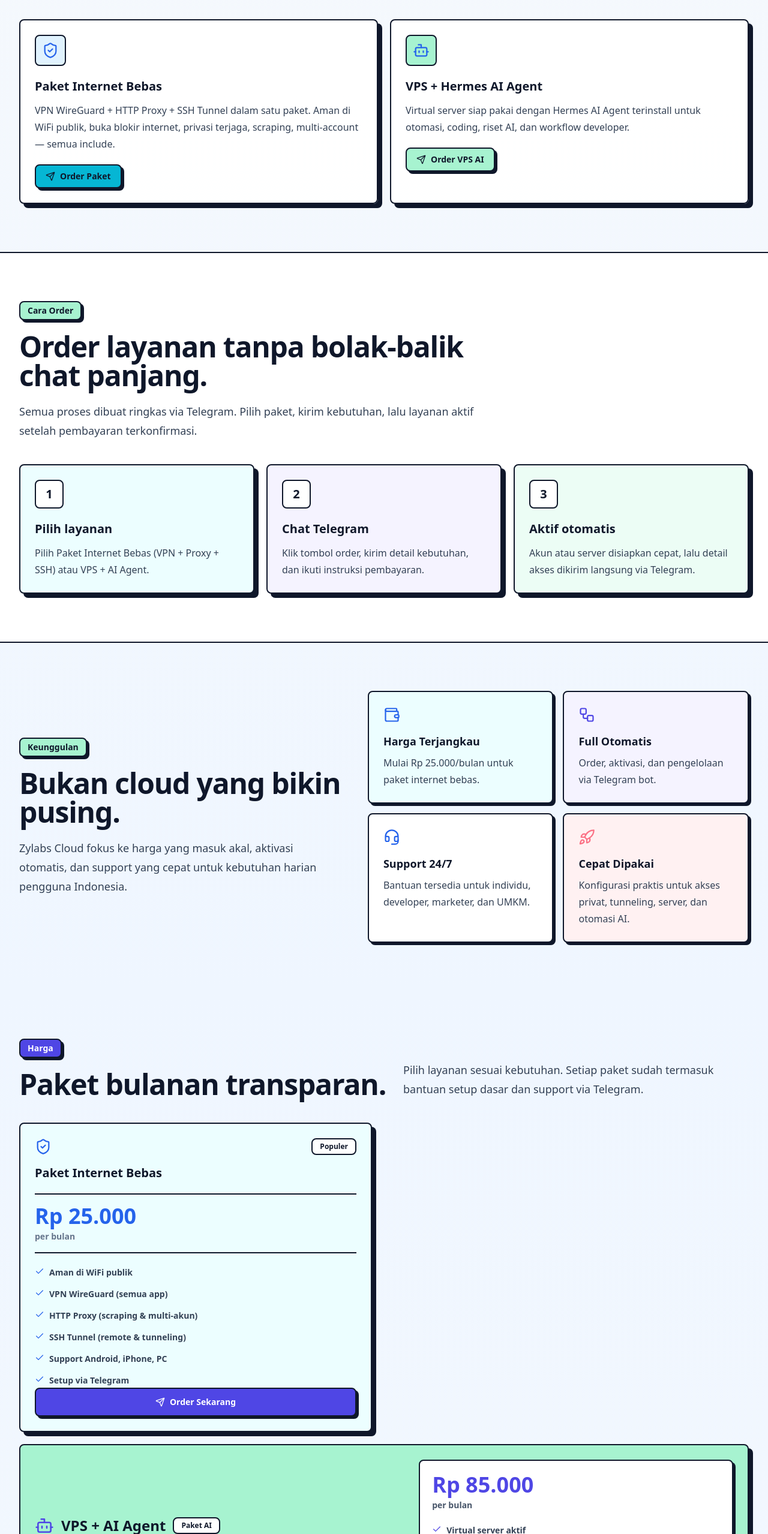
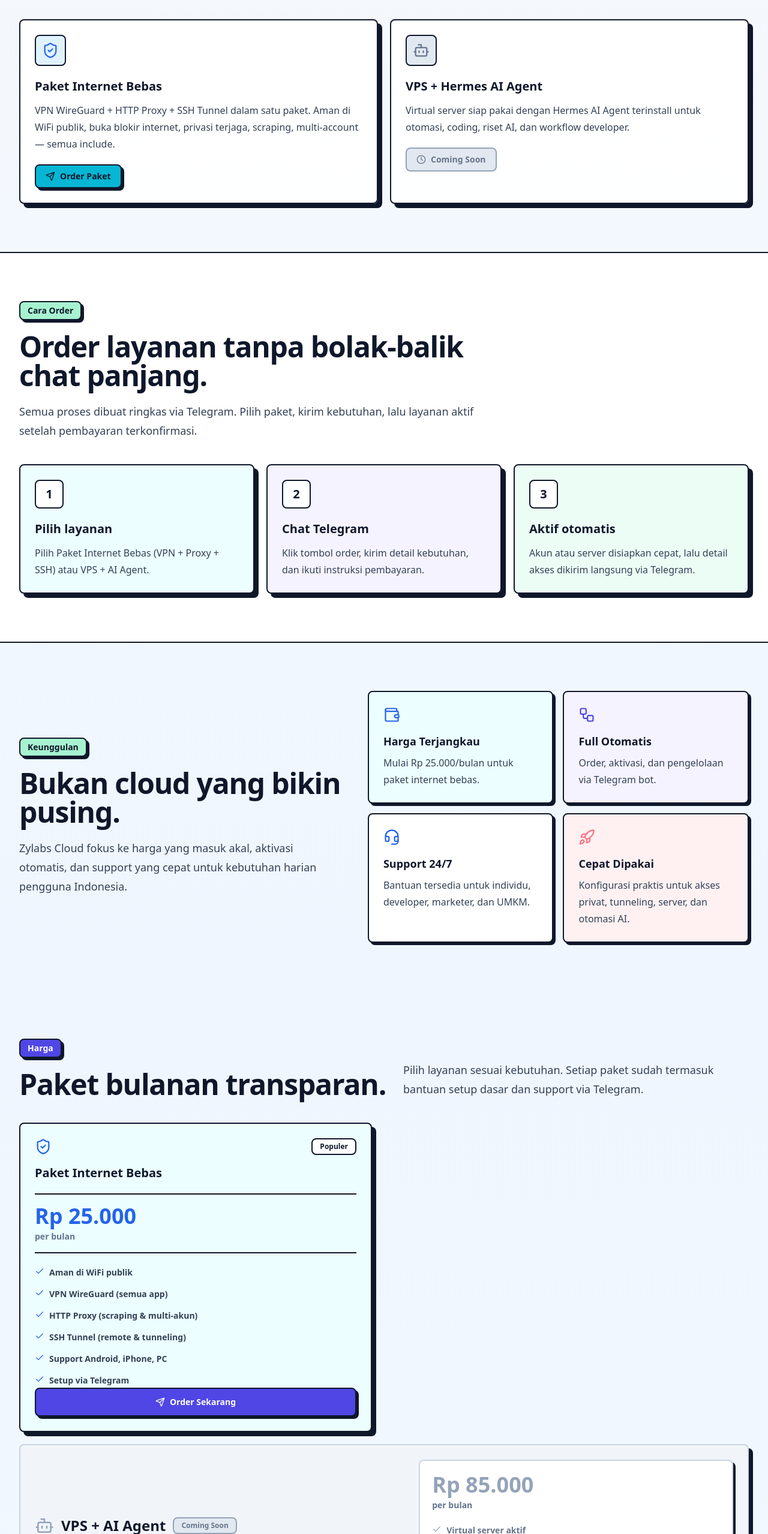
Before and after one commit to Muhammad13Rafli/zylabs-cloud, a plain HTML site: page index.html in a window 1280 px wide. Shown: the part 1040-3598 px from the top of the page at 60% size. Drawn offline with nearby package versions, Linux system fonts and the light colour scheme.

Commit message:
VPS + Hermes AI: mark as Coming Soon

```diff
--- a/index.html
+++ b/index.html
@@ -331,16 +331,16 @@
               Order Paket
             </a>
           </article>
-          <article class="fade-in brutal-card p-6 transition">
-            <div class="icon-tile mb-5 bg-zylabs-mint text-zylabs-blue">
+          <article class="fade-in brutal-card p-6 transition opacity-60">
+            <div class="icon-tile mb-5 bg-slate-200 text-slate-500">
               <i data-lucide="bot" class="h-7 w-7"></i>
             </div>
             <h3 class="text-xl font-black">VPS + Hermes AI Agent</h3>
             <p class="mt-3 leading-7 text-slate-700">Virtual server siap pakai dengan Hermes AI Agent terinstall untuk otomasi, coding, riset AI, dan workflow developer.</p>
-            <a href="https://t.me/ziko?text=Halo%20Zylabs%20Cloud%2C%20saya%20mau%20order%20VPS%20%2B%20Hermes%20AI%20Agent" class="mt-5 inline-flex items-center gap-2 rounded-lg border-2 border-zylabs-ink bg-zylabs-mint px-4 py-2 text-sm font-black shadow-brutalSm">
-              <i data-lucide="send" class="h-4 w-4"></i>
-              Order VPS AI
-            </a>
+            <span class="mt-5 inline-flex items-center gap-2 rounded-lg border-2 border-slate-400 bg-slate-200 px-4 py-2 text-sm font-black text-slate-500">
+              <i data-lucide="clock" class="h-4 w-4"></i>
+              Coming Soon
+            </span>
           </article>
         </div>
       </div>
@@ -445,28 +445,28 @@
               </a>
             </div>
           </article>
-          <article class="fade-in rounded-lg border-2 border-zylabs-ink bg-zylabs-mint p-6 shadow-brutal md:col-span-3">
+          <article class="fade-in rounded-lg border-2 border-slate-300 bg-slate-100 p-6 shadow-brutal md:col-span-3 opacity-60">
             <div class="grid gap-6 lg:grid-cols-[1fr_0.85fr] lg:items-center">
               <div>
                 <div class="flex flex-wrap items-center gap-3">
-                  <i data-lucide="bot" class="h-8 w-8 text-zylabs-indigo"></i>
+                  <i data-lucide="bot" class="h-8 w-8 text-slate-400"></i>
                   <h3 class="text-2xl font-black">VPS + AI Agent</h3>
-                  <span class="rounded-lg border-2 border-zylabs-ink bg-white px-3 py-1 text-xs font-black">Paket AI</span>
+                  <span class="rounded-lg border-2 border-slate-400 bg-slate-200 px-3 py-1 text-xs font-black text-slate-500">Coming Soon</span>
                 </div>
                 <p class="mt-4 max-w-2xl leading-7 text-slate-700">Virtual server siap pakai dengan Hermes AI Agent terinstall untuk otomasi, eksperimen AI, dan workflow developer.</p>
               </div>
-              <div class="rounded-lg border-2 border-zylabs-ink bg-white p-5 shadow-brutalSm">
-                <p class="text-4xl font-black text-zylabs-indigo">Rp 85.000</p>
-                <p class="mt-1 text-sm font-bold text-slate-600">per bulan</p>
-                <ul class="mt-5 grid gap-3 text-sm font-semibold leading-6 text-slate-700 sm:grid-cols-3 lg:grid-cols-1">
-                  <li class="flex gap-2"><i data-lucide="check" class="mt-0.5 h-4 w-4 shrink-0 text-zylabs-indigo"></i><span>Virtual server aktif</span></li>
-                  <li class="flex gap-2"><i data-lucide="check" class="mt-0.5 h-4 w-4 shrink-0 text-zylabs-indigo"></i><span>Hermes AI Agent siap pakai</span></li>
-                  <li class="flex gap-2"><i data-lucide="check" class="mt-0.5 h-4 w-4 shrink-0 text-zylabs-indigo"></i><span>Cocok untuk otomasi</span></li>
+              <div class="rounded-lg border-2 border-slate-300 bg-white p-5 shadow-brutalSm">
+                <p class="text-4xl font-black text-slate-400">Rp 85.000</p>
+                <p class="mt-1 text-sm font-bold text-slate-500">per bulan</p>
+                <ul class="mt-5 grid gap-3 text-sm font-semibold leading-6 text-slate-500 sm:grid-cols-3 lg:grid-cols-1">
+                  <li class="flex gap-2"><i data-lucide="check" class="mt-0.5 h-4 w-4 shrink-0 text-slate-400"></i><span>Virtual server aktif</span></li>
+                  <li class="flex gap-2"><i data-lucide="check" class="mt-0.5 h-4 w-4 shrink-0 text-slate-400"></i><span>Hermes AI Agent siap pakai</span></li>
+                  <li class="flex gap-2"><i data-lucide="check" class="mt-0.5 h-4 w-4 shrink-0 text-slate-400"></i><span>Cocok untuk otomasi</span></li>
               </ul>
-                <a href="https://t.me/ziko?text=Halo%20Zylabs%20Cloud%2C%20saya%20mau%20order%20VPS%20%2B%20Hermes%20AI%20Agent" class="mt-5 inline-flex w-full items-center justify-center gap-2 rounded-lg border-2 border-zylabs-ink bg-zylabs-indigo px-4 py-3 text-sm font-black text-white shadow-brutalSm">
-                  <i data-lucide="send" class="h-4 w-4"></i>
-                  Order VPS AI
-                </a>
+                <span class="mt-5 inline-flex w-full items-center justify-center gap-2 rounded-lg border-2 border-slate-400 bg-slate-200 px-4 py-3 text-sm font-black text-slate-500">
+                  <i data-lucide="clock" class="h-4 w-4"></i>
+                  Coming Soon
+                </span>
               </div>
             </div>
           </article>
```
